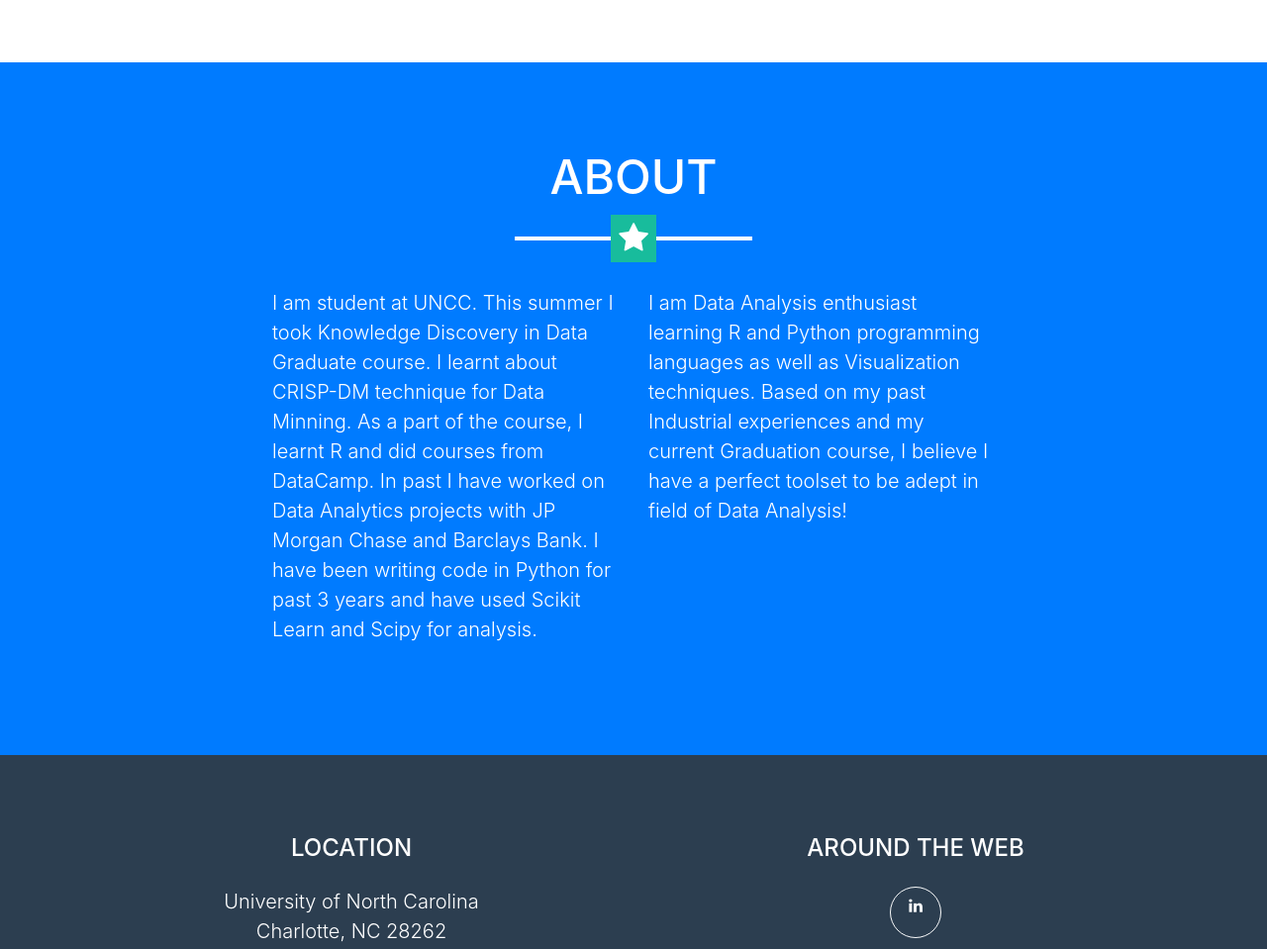
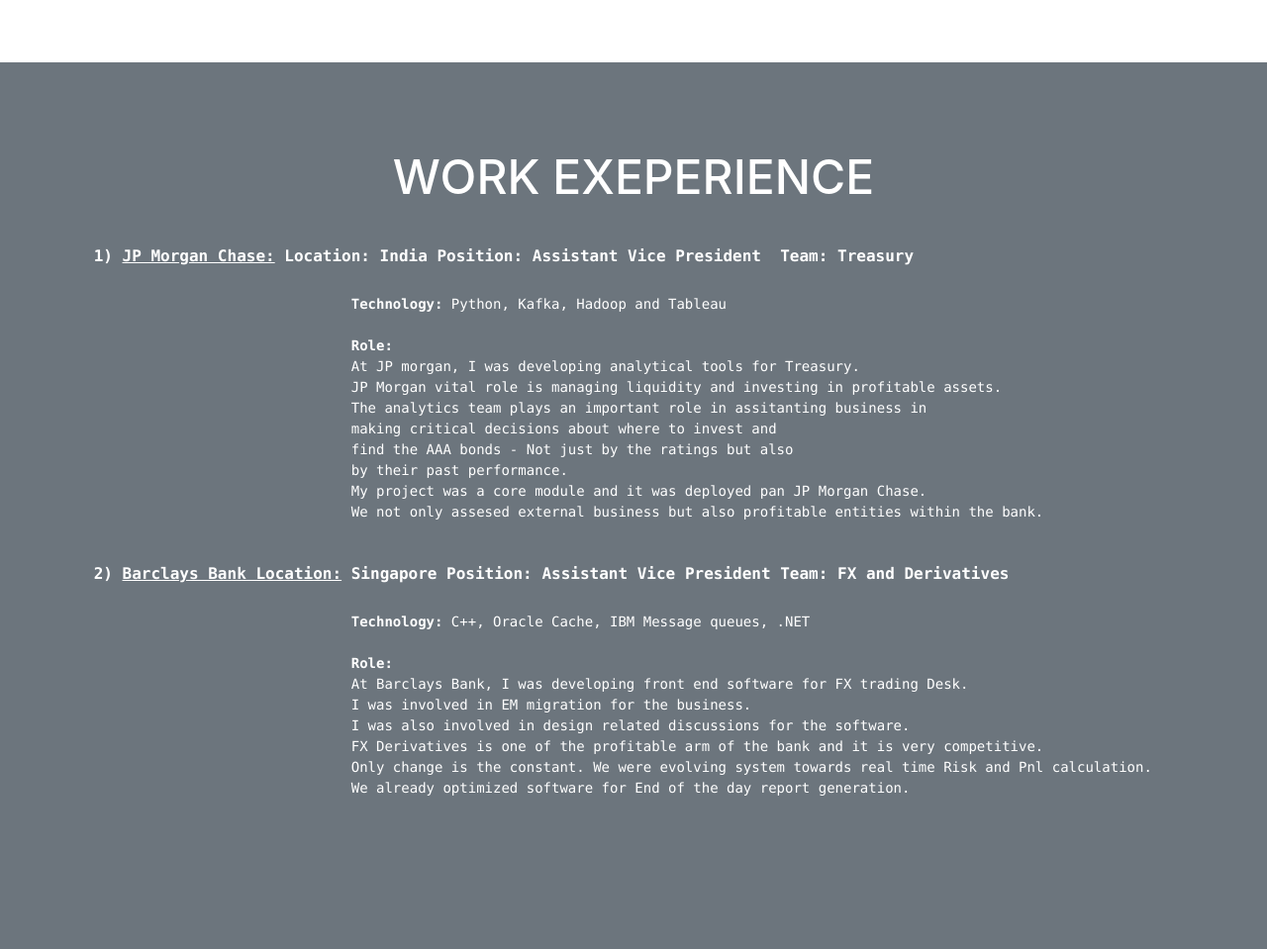
Before and after one commit to nk2810/nk2810.github.io, a website with bundled scripts: page index.html in a window 1280 px wide. Shown: the part 1409-2368 px from the top of the page at 99% size. Built offline with nearby package versions, Linux system fonts and the light colour scheme.

Commit message:
Adding Work Experience

```diff
--- a/index.html
+++ b/index.html
@@ -41,6 +41,9 @@
             <li class="nav-item mx-0 mx-lg-1">
               <a class="nav-link py-3 px-0 px-lg-3 rounded js-scroll-trigger" href="#portfolio">Projects</a>
             </li>
+			<li class="nav-item mx-0 mx-lg-1">
+              <a class="nav-link py-3 px-0 px-lg-3 rounded js-scroll-trigger" href="#WorkEx">Work Experiece</a>
+            </li>
             <li class="nav-item mx-0 mx-lg-1">
               <a class="nav-link py-3 px-0 px-lg-3 rounded js-scroll-trigger" href="#about">About Me</a>
             </li>
@@ -65,7 +68,7 @@
     <!-- Portfolio Grid Section -->
     <section class="portfolio" id="portfolio">
       <div class="container">
-        <h2 class="text-center text-uppercase text-secondary mb-0">Projects</h2>
+        <h2 class="text-center text-uppercase text-secondary mb-0text-center text-uppercase text-secondary mb-0">Projects</h2>
         <hr class="star-dark mb-5">
         <div class="row">
           <div class="col-md-5 col-lg-4">
@@ -135,7 +138,45 @@
       </div>
     </section>
 
-    <!-- About Section -->
+    <!-- Work Exeperience Section -->
+	<section class ="bg-secondary text-white mb-0"  id="WorkEx">
+	<div class = "container">
+		<h2 class="text-center text-uppercase text-white">Work Exeperience</h2>
+		<div class="ml-auto">
+
+		<pre class="text-left text-white">
+
+		<h6><b> 1) <u>JP Morgan Chase:</u> Location: India Position: Assistant Vice President  Team: Treasury</b> </h6>
+				<b>Technology:</b> Python, Kafka, Hadoop and Tableau
+
+				<b>Role:</b>
+				At JP morgan, I was developing analytical tools for Treasury.
+				JP Morgan vital role is managing liquidity and investing in profitable assets.
+				The analytics team plays an important role in assitanting business in
+				making critical decisions about where to invest and
+				find the AAA bonds - Not just by the ratings but also
+				by their past performance.
+				My project was a core module and it was deployed pan JP Morgan Chase.
+				We not only assesed external business but also profitable entities within the bank.
+
+		<h6><b> 2) <u>Barclays Bank Location:</u> Singapore Position: Assistant Vice President Team: FX and Derivatives </b></h6>
+				<b>Technology:</b> C++, Oracle Cache, IBM Message queues, .NET
+
+				<b>Role:</b>
+				At Barclays Bank, I was developing front end software for FX trading Desk.
+				I was involved in EM migration for the business.
+				I was also involved in design related discussions for the software.
+				FX Derivatives is one of the profitable arm of the bank and it is very competitive.
+				Only change is the constant. We were evolving system towards real time Risk and Pnl calculation.
+				We already optimized software for End of the day report generation.
+
+		</pre>
+
+
+		</div>
+	</div>
+	</section>
+	<!-- About Section -->
     <section class="bg-primary text-white mb-0" id="about">
       <div class="container">
         <h2 class="text-center text-uppercase text-white">About</h2>
```
